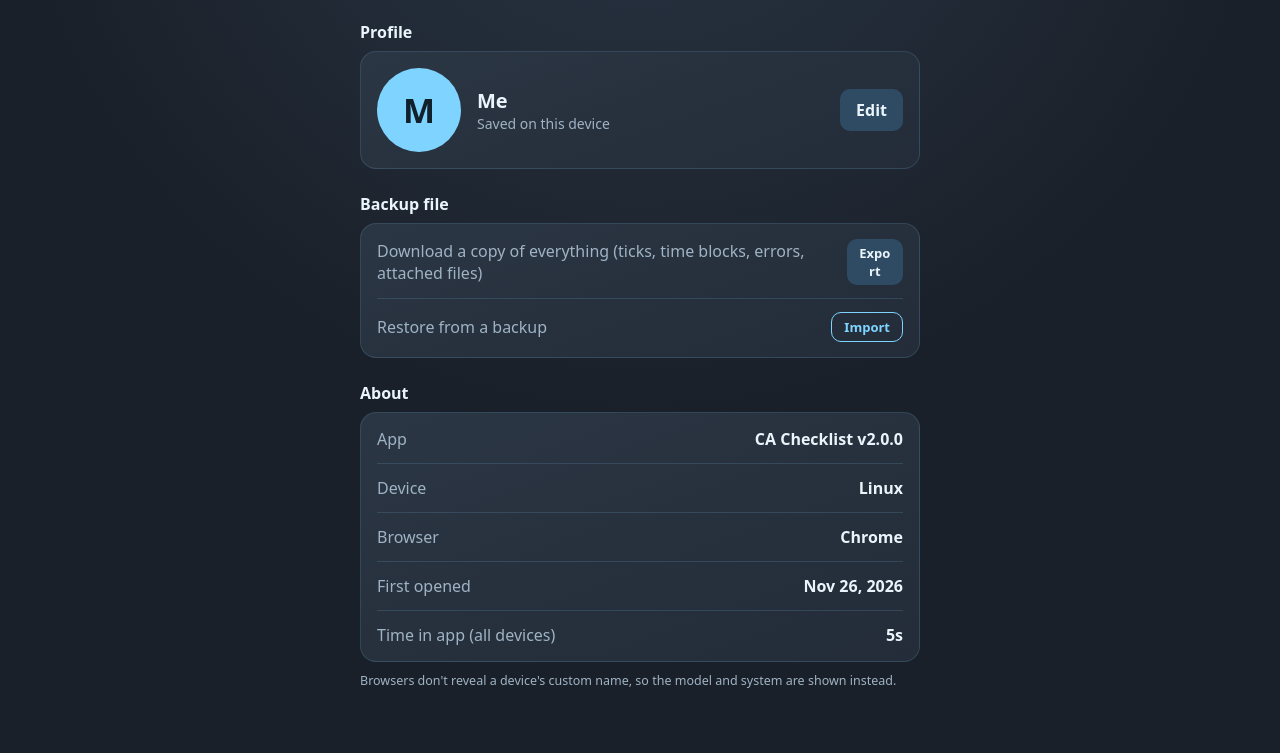
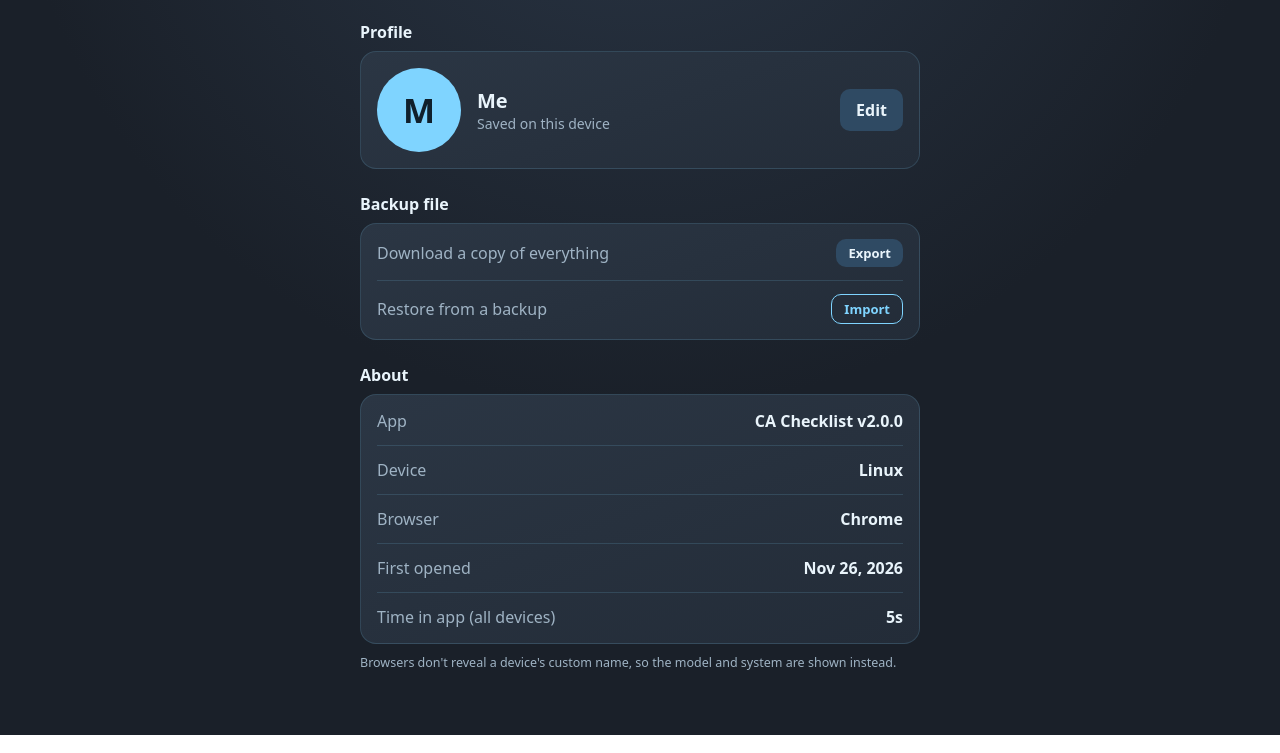
Before and after one commit to afnanhere036-eng/Ca-tracker-1, a plain HTML site: page settings.html in a window 1280 px wide. Shown: the part 136-889 px from the top of the page. Drawn offline with Linux system fonts and the light colour scheme.

Commit message:
Update backup file download description in settings

```diff
--- a/settings.html
+++ b/settings.html
@@ -57,7 +57,7 @@
 
     <h2>Backup file</h2>
     <div class="panel">
-      <div class="kv"><span class="k">Download a copy of everything (ticks, time blocks, errors, attached files)</span><span class="v"><button class="btn small" id="export" type="button">Export</button></span></div>
+      <div class="kv"><span class="k">Download a copy of everything</span><span class="v"><button class="btn small" id="export" type="button">Export</button></span></div>
       <div class="kv"><span class="k">Restore from a backup</span><span class="v"><button class="btn ghost small" id="import" type="button">Import</button><input id="import-file" type="file" accept="application/json,.json" style="display:none"></span></div>
     </div>
     <p class="sub" id="data-msg" style="margin-top:8px"></p>
```
